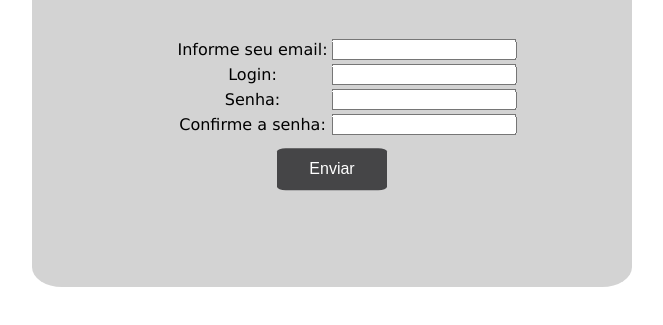
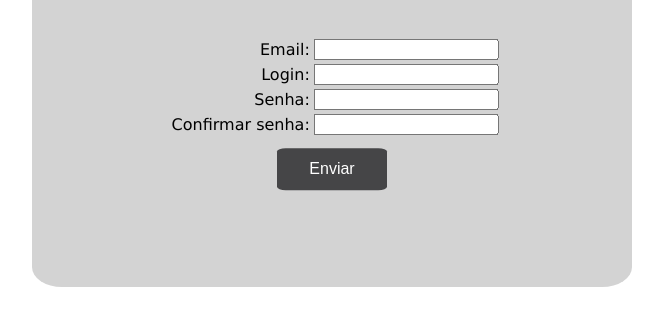
Before and after one commit to BarukFreitas/Projeto_Teste, a plain HTML site: page Pagina_De_Cadastro.html in a window 1280 px wide. Shown: the part 313-638 px from the top of the page, without its empty margins (308-971 px from the left). Drawn offline with Linux system fonts and the light colour scheme.

Commit message:
comentarios

```diff
--- a/Pagina_De_Cadastro.html
+++ b/Pagina_De_Cadastro.html
@@ -11,8 +11,8 @@
         <h2>Cadastro</h2>
         <form method="get" name="cadastrar_usuario">
             <table>
-                <tr>
-                    <td><label for="email" class="texto">Informe seu email: </label></td>
+                <tr> <!--Mudança de "informe seu email" para "email"-->
+                    <td><label for="email" class="texto">Email: </label></td>
                     <td><input type="email" name="email" id="email"></td>
                 </tr>
                 <tr>
@@ -24,7 +24,7 @@
                     <td><input type="password" name="senha1" id="senha1"></td>
                 </tr>
                 <tr>
-                    <td><label for="confirmar_senha" class="texto">Confirme a senha: </label></td>
+                    <td><label for="confirmar_senha" class="texto">Confirmar senha: </label></td>
                     <td><input type="password" name="senha2" id="senha2"></td>
                 </tr>
             </table>
--- a/static/css/cadastro.css
+++ b/static/css/cadastro.css
@@ -2,11 +2,20 @@ h2 {
     text-align: center;
     text-decoration: double;
     font-family: Verdana, Geneva, Tahoma, sans-serif;
+    position: relative;
 }
 
 label {
     font-family: 'Lucida Sans', 'Lucida Sans Regular', 'Lucida Grande', 'Lucida Sans Unicode', Geneva, Verdana, sans-serif;
     transform: translate(-20%);
+}
+
+td {
+    text-align: right;
+}
+input.email {
+    background-color: aqua;
+    color:#3498db ;  /* blue */
 }
 
 div {
```
